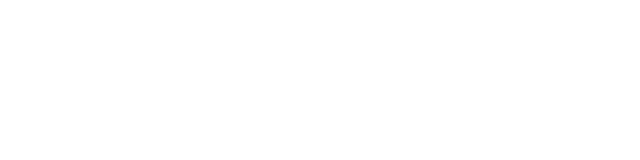
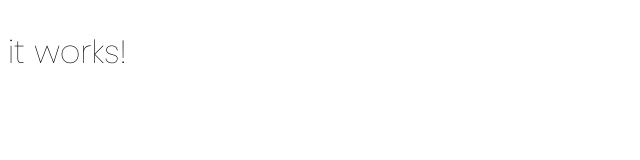
Before and after one commit to Bora1710/react-restaurant-review-app, a React (Vite) app in the folder react-restaurant-review-app/: page /restaurants in a window 1280 px wide. Before the commit this address had no page. Shown: the top 160 px of the page, without its empty margins (0-640 px from the left). Built offline with nearby package versions, Linux system fonts and the light colour scheme.

Commit message:
Create restaurnat component

```diff
--- a/react-restaurant-review-app/src/App.tsx
+++ b/react-restaurant-review-app/src/App.tsx
@@ -2,6 +2,7 @@
 import Login from "./components/Login/Login";
 import { BrowserRouter, Route, Routes } from "react-router-dom";
 import Register from "./components/Register/Register";
+import Restaurants from "./components/Restaurants/Restaurants";
 
 function App() {
   return (
@@ -9,6 +10,7 @@
       <Routes>
         <Route path="login" element={<Login />} />
         <Route path="register" element={<Register />} />
+        <Route path="restaurants" element={<Restaurants />} />
       </Routes>
     </BrowserRouter>
   );
--- /dev/null
+++ b/react-restaurant-review-app/src/components/Restaurants/Restaurants.tsx
@@ -0,0 +1,3 @@
+export default function Restaurants() {
+  return <h1>it works!</h1>;
+}
```
